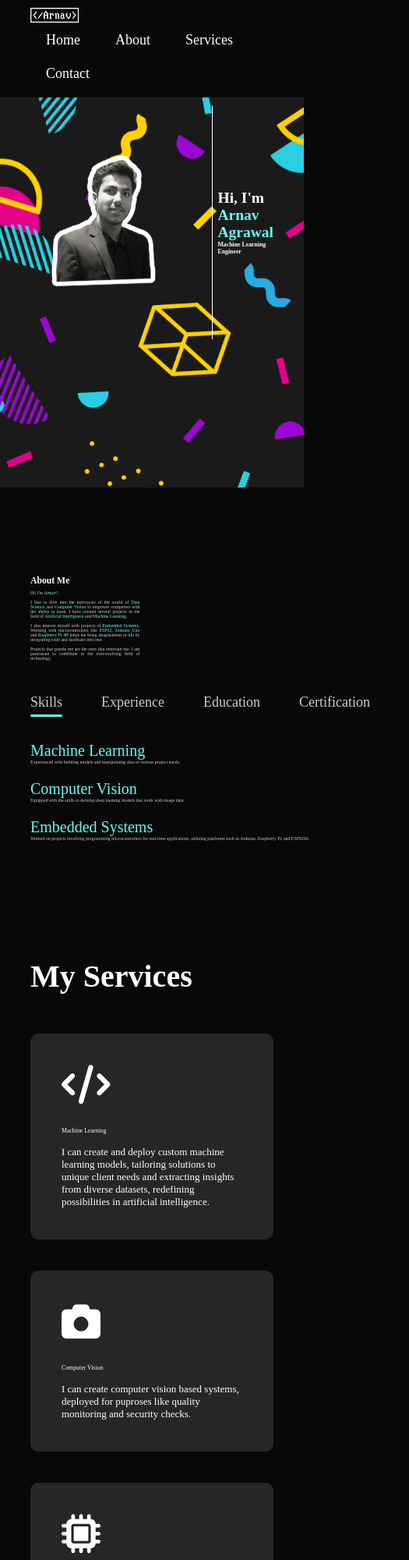
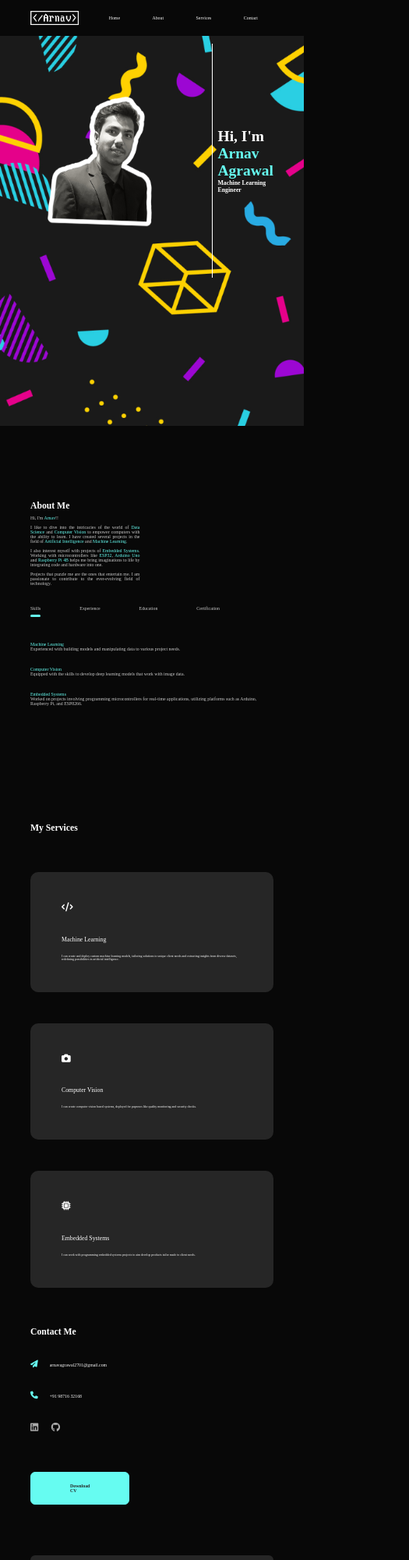
Before and after one commit to arnavagrawal2701/ArnavAgrawal, a plain HTML site: page index.html in a window 390 px wide. Shown: the top 2000 px of the page at 78% size, 525 px wide, since content can reach past the window. Drawn offline with Linux system fonts and the light colour scheme.

Commit message:
Increased Responsiveness

```diff
--- a/style.css
+++ b/style.css
@@ -52,7 +52,7 @@ nav ul li{
 nav ul li a{
     color: #fff;
     text-decoration: none;
-    font-size: 18px;
+    font-size: 1.5vw;
     position: relative;
 
 }
@@ -160,7 +160,7 @@ nav ul li a:hover::after{
 }
 .tab-links{
     margin-right: 50px;
-    font-size: 18px;
+    font-size: 1.5vw;
     cursor: pointer;
     position: relative;
 }
@@ -197,7 +197,7 @@ nav ul li a:hover::after{
 }
 .tab-contents ul li span{
     color: #66fcf1;
-    font-size: 20px;
+    font-size: 1.5vw;
 }
 .tab-contents{
     display: none;
@@ -219,13 +219,13 @@ nav ul li a:hover::after{
 .services-list div{
     background: #262626;
     padding: 40px;
-    font-size: 13px;
+    font-size: 1vw;
     font-weight: 300;
     border-radius: 10px;
     transition: background 0.5s,transform 0.5s;
 }
 .services-list div i{
-    font-size: 50px;
+    font-size: 3vw;
     margin-bottom: 30px;
 
 }
@@ -326,14 +326,14 @@ nav ul li a:hover::after{
 .contact-left p i{
     color: #66fcf1;
     margin-right: 15px;
-    font-size: 25px;
+    font-size: 2.5vw;
 }
 .social-icons{
     margin-top: 30px;
 }
 .social-icons a{
     text-decoration: none;
-    font-size: 30px;
+    font-size: 3vw;
     margin-right: 15px;
     color: #ababab;
     display: inline-block;
@@ -361,6 +361,9 @@ nav ul li a:hover::after{
 .btn.btn2{
     display: inline-block;
     background: #66fcf1;
+    color: #262626;
+    font-size: 1.5vw;
+    font-weight: 600;
 }
 /* ------scroll bar------ */
 * {
@@ -400,13 +403,13 @@ form input, form textarea{
     padding: 15px;
     margin: 15px 0;
     color: #fff;
-    font-size: 18px;
+    font-size: 1.5vw;
     border-radius: 6px;
 
 }
 form btn2{
     padding: 14px 16px;
-    font-size: 18px;
+    font-size: 1.5vw;
     margin-top: 20px;
     cursor: pointer;
 }
@@ -437,7 +440,7 @@ form btn2{
     line-height: 45px;
     color: #fff;
     z-index: 9999;
-    font-size: 30px;
+    font-size: 3vw;
     border-radius: 6px;
     border-bottom-width: 2px;
     cursor: pointer;
@@ -460,7 +463,7 @@ form btn2{
 
 body {
   font-family: Arial, Helvetica, sans-serif;
-  font-size: 20px;
+  font-size: 1.5vw;
 }
 
 #myBtn {
@@ -469,7 +472,7 @@ body {
   bottom: 20px;
   right: 30px;
   z-index: 99;
-  font-size: 18px;
+  font-size: 1.5vw;
   border: none;
   outline: none;
   background-color: #66fcf1;
```
Also changed, not shown: index.html (indentation only).
